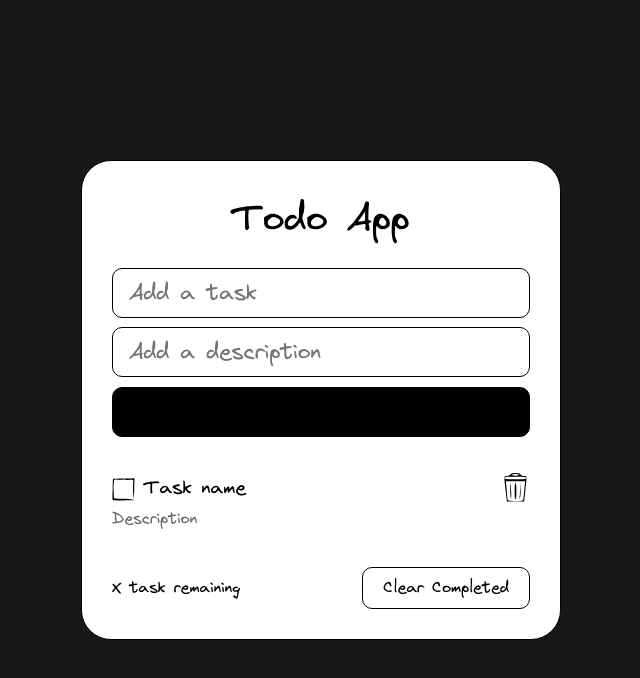
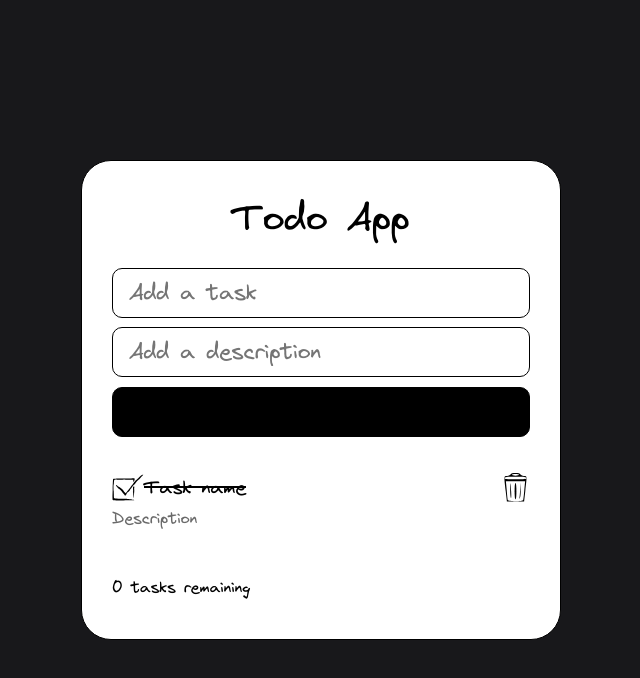
Before and after one commit to H1V35/envy-camp, a React (Vite) app in the folder technical-tests/01-todo-app/: page / in a window 1280 px wide. Shown: the top 678 px of the page, without its empty margins (319-959 px from the left). Built offline with nearby package versions, Linux system fonts and the light colour scheme.

Commit message:
🚧 WIP: Continue working on the technical test; pending data persistence in local storage function and code adjustments to fix minor bugs

```diff
--- a/technical-tests/01-todo-app/package.json
+++ b/technical-tests/01-todo-app/package.json
@@ -10,6 +10,7 @@
     "preview": "vite preview"
   },
   "dependencies": {
+    "nanoid": "^5.0.4",
     "react": "^18.2.0",
     "react-dom": "^18.2.0"
   },
--- a/technical-tests/01-todo-app/src/App.tsx
+++ b/technical-tests/01-todo-app/src/App.tsx
@@ -1,52 +1,99 @@
-import trashCan from "./assets/icons/trash-can.svg";
-import check from "./assets/icons/check.svg";
-import checked from "./assets/icons/checked.svg";
+import { useState } from "react";
+import { nanoid } from "nanoid";
+import { AddTaskForm } from "./components/AddTaskForm";
+import { List } from "./components/List";
+
+export type TaskProps = {
+  id?: string;
+  name?: string;
+  description?: string;
+  isCompleted?: boolean;
+  toggleCompleteTask?: (id: string) => void;
+  deleteTask?: (id: string) => void;
+};
+
+const countIncompleteTasks = (list: TaskProps[]) => {
+  return list.reduce((count: number, task: TaskProps) => {
+    if (!task.isCompleted) {
+      return count + 1;
+    }
+    return count;
+  }, 0);
+};
 
 export function App() {
+  const [task, setTask] = useState<TaskProps>({
+    id: "",
+    name: "",
+    description: "",
+    isCompleted: false,
+  });
+  const [list, setList] = useState<TaskProps[]>([]);
+
+  const addTask = () => {
+    const newTask = task;
+
+    if (newTask.name?.length) {
+      newTask.id = nanoid();
+
+      setList([...list, newTask]);
+      setTask({
+        id: "",
+        name: "",
+        description: "",
+        isCompleted: false,
+      });
+    }
+  };
+
+  const toggleCompleteTask = (id: string) => {
+    const newList = list.map((task) =>
+      task.id === id ? { ...task, isCompleted: !task.isCompleted } : task
+    );
+
+    setList(newList);
+  };
+
+  const deleteTask = (id: string) => {
+    const newList = list.filter((task) => task.id !== id);
+
+    setList(newList);
+  };
+
+  const clearCompletedTasks = () => {
+    const newList = list.filter((task) => !task.isCompleted);
+
+    setList(newList);
+  };
+
   return (
     <main className="container">
       <section className="todo">
         <h1 className="title">Todo App</h1>
 
-        <form method="post" action="/" className="add-task-form">
-          <input
-            type="text"
-            name="name"
-            id="name"
-            placeholder="Add a task"
-            required
-          />
-
-          <input
-            type="text"
-            name="description"
-            id="description"
-            placeholder="Add a description"
-          />
-        </form>
-
-        <button className="add-task-button">Add</button>
+        <AddTaskForm task={task} setTask={setTask} addTask={addTask} />
       </section>
 
       <section>
-        <article className="placeholder">
-          <button className="complete-task-button">
-            <img src={check} alt="Trash can" className="trash-can-icon" />
-            Task name
-          </button>
-
-          <button className="trash-can-button">
-            <img src={trashCan} alt="Trash can" className="trash-can-icon" />
-          </button>
-
-          <p>Description</p>
-        </article>
+        <List
+          list={list}
+          toggleCompleteTask={toggleCompleteTask}
+          deleteTask={deleteTask}
+        />
       </section>
 
       <footer>
-        <p className="tasks-remaining">X task remaining</p>
+        <p className="tasks-remaining">
+          {`${countIncompleteTasks(list)} ${
+            countIncompleteTasks(list) === 1 ? "task" : "tasks"
+          } remaining`}
+        </p>
 
-        <button className="clear-task-button">Clear Completed</button>
+        {list.find((task) => task.isCompleted === true) && (
+          <button onClick={clearCompletedTasks} className="clear-task-button">
+            Clear Completed
+          </button>
+        )}
       </footer>
     </main>
   );
--- /dev/null
+++ b/technical-tests/01-todo-app/src/components/AddTaskForm.tsx
@@ -0,0 +1,36 @@
+import { TaskProps } from "../App";
+
+type AddTaskFormProps = {
+  task: TaskProps;
+  setTask: React.Dispatch<React.SetStateAction<TaskProps>>;
+  addTask: () => void;
+};
+
+export function AddTaskForm({ task, setTask, addTask }: AddTaskFormProps) {
+  return (
+    <form className="add-task-form">
+      <input
+        type="text"
+        value={task.name}
+        onChange={(e) => setTask({ ...task, name: e.target.value })}
+        name="name"
+        id="name"
+        placeholder="Add a task"
+        required
+      />
+
+      <input
+        type="text"
+        value={task.description}
+        onChange={(e) => setTask({ ...task, description: e.target.value })}
+        name="description"
+        id="description"
+        placeholder="Add a description"
+      />
+
+      <button onClick={addTask} className="add-task-button">
+        Add
+      </button>
+    </form>
+  );
+}
--- /dev/null
+++ b/technical-tests/01-todo-app/src/components/List.tsx
@@ -0,0 +1,32 @@
+import { Task } from "./Task";
+import { TaskProps } from "../App";
+
+type ListProps = {
+  list: TaskProps[];
+  toggleCompleteTask: (id: string) => void;
+  deleteTask: (id: string) => void;
+};
+
+export function List({ list, toggleCompleteTask, deleteTask }: ListProps) {
+  return (
+    <ul>
+      {!list.length ? (
+        <Task />
+      ) : (
+        list.map((task) => {
+          return (
+            <Task
+              key={task.id}
+              id={task.id}
+              name={task.name}
+              description={task.description}
+              isCompleted={task.isCompleted}
+              toggleCompleteTask={toggleCompleteTask}
+              deleteTask={deleteTask}
+            />
+          );
+        })
+      )}
+    </ul>
+  );
+}
--- /dev/null
+++ b/technical-tests/01-todo-app/src/components/Task.tsx
@@ -0,0 +1,35 @@
+import trashCan from "../assets/icons/trash-can.svg";
+import check from "../assets/icons/check.svg";
+import checked from "../assets/icons/checked.svg";
+import { TaskProps } from "../App";
+
+export function Task({
+  id = "",
+  name = "Task name",
+  description = "Description",
+  isCompleted = true,
+  toggleCompleteTask = () => {},
+  deleteTask = () => {},
+}: TaskProps) {
+  return (
+    <li className="task">
+      <button
+        onClick={() => toggleCompleteTask(id)}
+        className={`complete-task-button ${isCompleted && "task-completed"}`}
+      >
+        <img
+          src={isCompleted ? checked : check}
+          alt={isCompleted ? "Checked icon" : "Check icon"}
+          className="check"
+        />
+        {name}
+      </button>
+
+      <button onClick={() => deleteTask(id)} className="trash-can-button">
+        <img src={trashCan} alt="Trash can" className="trash-can-icon" />
+      </button>
+
+      <p>{description}</p>
+    </li>
+  );
+}
--- a/technical-tests/01-todo-app/src/index.css
+++ b/technical-tests/01-todo-app/src/index.css
@@ -42,12 +42,18 @@ button {
   cursor: pointer;
 }
 
+ul {
+  padding: 0;
+  margin: 0;
+}
+
 footer {
   display: flex;
   align-items: center;
   justify-content: space-between;
 
   width: 100%;
+  height: 42px;
 }
 
 footer p {
@@ -117,20 +123,32 @@ footer p {
   width: 100%;
   height: 50px;
   padding: 0;
+
+  transition: all;
+  transition-duration: 300ms;
 }
 
-.placeholder {
+.todo .add-task-button:disabled {
+  color: #ffffffaa;
+
+  background-color: #bebebe;
+  border: 1px solid #999;
+
+  cursor: default;
+}
+
+.task {
   display: grid;
   grid-template-areas:
-    "task task trash-can"
+    "name name trash-can"
     "description description description";
   grid-template-columns: 1fr 1fr;
   grid-template-rows: 1fr auto;
   gap: 0.3rem;
 }
 
-.placeholder .complete-task-button {
-  grid-area: task;
+.task .complete-task-button {
+  grid-area: name;
 
   color: #000;
   font-size: 1.2rem;
@@ -144,11 +162,16 @@ footer p {
   padding: 0;
 }
 
-.placeholder .complete-task-button img {
+.task .task-completed {
+  text-decoration: line-through;
+  text-decoration-thickness: 2px;
+}
+
+.task .complete-task-button img {
   width: 2rem;
 }
 
-.placeholder p {
+.task p {
   grid-area: description;
 
   color: #6a6a6a;
@@ -157,7 +180,7 @@ footer p {
   margin: 0;
 }
 
-.placeholder .trash-can-button {
+.task .trash-can-button {
   grid-area: trash-can;
 
   background-color: #fff;
```
Also changed, not shown: technical-tests/01-todo-app/src/logic/storage/index.js (added, +12 -0 lines), 1 other file (tests, documents, lock files or other folders).
